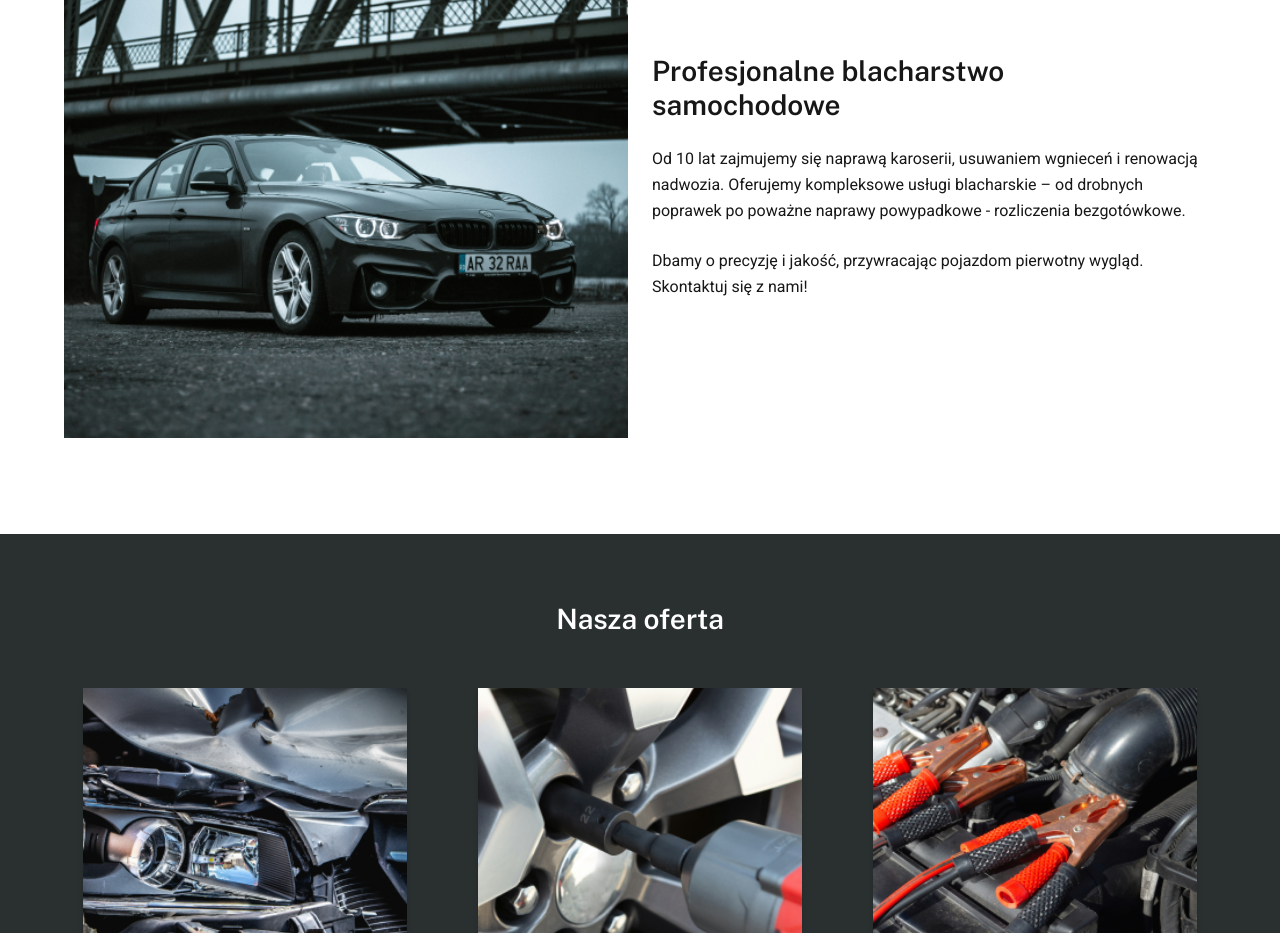
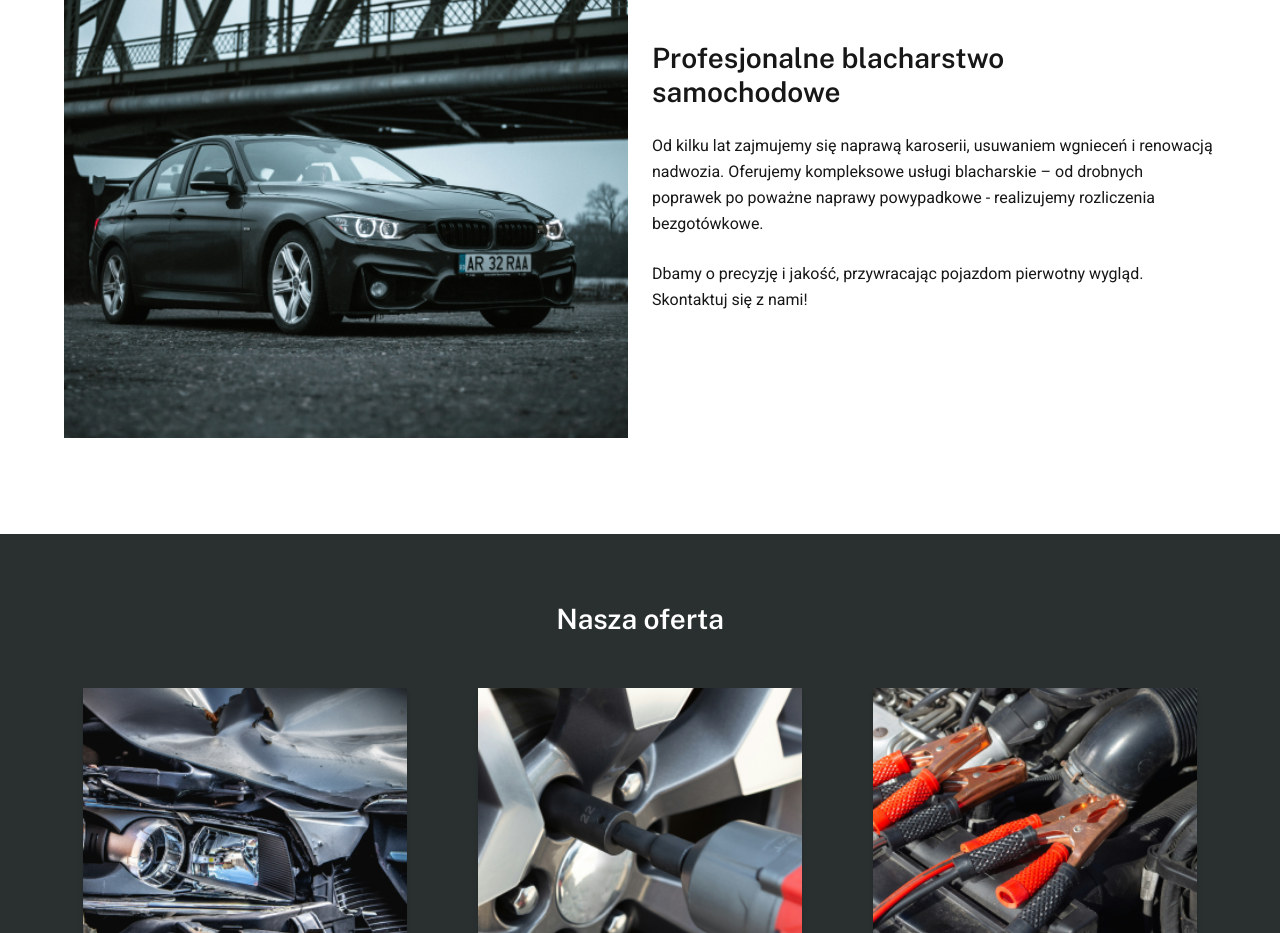
Before and after one commit to WiktoriaBielec/adcar, a Next.js app: page / in a window 1280 px wide. Shown: the part 980-1913 px from the top of the page. Built offline with nearby package versions, Linux system fonts and the light colour scheme.

Commit message:
content change

```diff
--- a/src/app/components/AboutSection.tsx
+++ b/src/app/components/AboutSection.tsx
@@ -22,8 +22,8 @@ export function AboutSection() {
 
           <div className="hidden md:block space-y-2 md:space-y-10 lg:space-y-6">
             <p>
-              Od 10 lat zajmujemy się naprawą karoserii, usuwaniem wgnieceń i renowacją nadwozia.
-              Oferujemy kompleksowe usługi blacharskie – od drobnych poprawek po poważne naprawy powypadkowe - rozliczenia bezgotówkowe.
+              Od kilku lat zajmujemy się naprawą karoserii, usuwaniem wgnieceń i renowacją nadwozia.
+              Oferujemy kompleksowe usługi blacharskie – od drobnych poprawek po poważne naprawy powypadkowe - realizujemy rozliczenia bezgotówkowe.
             </p>
             <p>
               Dbamy o precyzję i jakość, przywracając pojazdom pierwotny wygląd. Skontaktuj się z nami!
```
